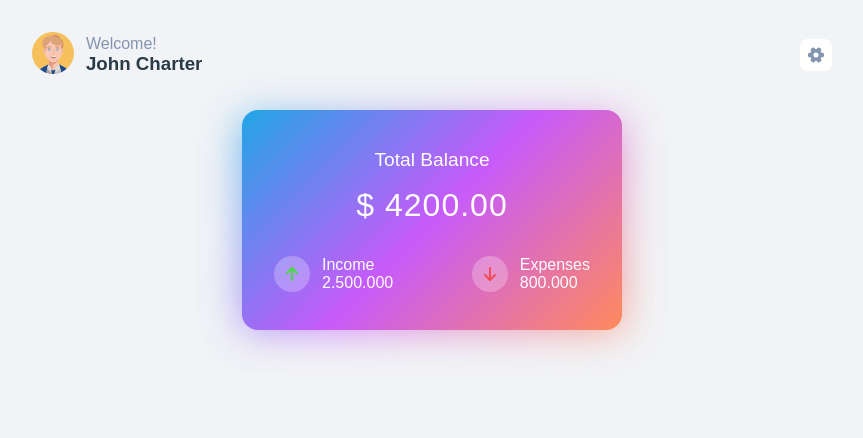
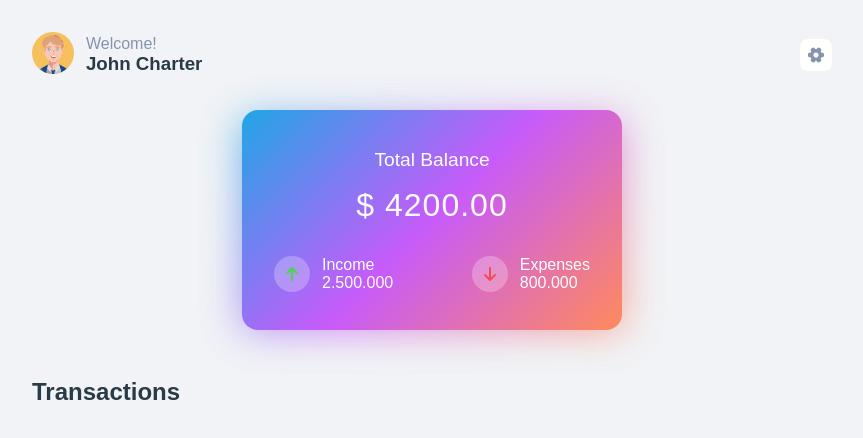
Before and after one commit to sbraende/expense-tracker, a React (Vite) app: page / in a window 1280 px wide. Shown: the top 438 px of the page, without its empty margins (208-1071 px from the left). Built offline with nearby package versions, Linux system fonts and the light colour scheme.

Commit message:
backup: fragment layout

```diff
--- a/src/App.jsx
+++ b/src/App.jsx
@@ -1,18 +1,20 @@
 import styles from "./App.module.css";
 import Balance from "./components/Balance/Balance";
 import Header from "./components/Header/Header";
+import Transactions from "./components/Transactions/Transactions";
 
 function App() {
   return (
     <div className={styles.container}>
       <Header />
-      <main>
+      <main className={styles.main}>
         <Balance />
-        {/* Transactions */}
+        <Transactions />
         {/* Add */}
       </main>
       <footer></footer>
     </div>
   );
 }
+
 export default App;
--- a/src/App.module.css
+++ b/src/App.module.css
@@ -5,3 +5,12 @@
   justify-content: center;
   align-items: center;
 }
+
+.main {
+  width: 100%;
+  max-width: var(--layout-primary-width);
+
+  display: flex;
+  flex-direction: column;
+  gap: var(--spacing-medium);
+}
--- a/src/components/Balance/Balance.module.css
+++ b/src/components/Balance/Balance.module.css
@@ -1,4 +1,6 @@
 .cardSection {
+  align-self: center;
+
   padding: var(--spacing-large) 0;
 }
 
--- a/src/components/Header/Header.jsx
+++ b/src/components/Header/Header.jsx
@@ -3,7 +3,7 @@ import styles from "./Header.module.css";
 
 const Header = () => {
   return (
-    <header className={styles.header}>
+    <header className={styles.headerContainer}>
       <div className={styles.profileContainer}>
         <div className={styles.profilePictureContainer}>
           <img
--- a/src/components/Header/Header.module.css
+++ b/src/components/Header/Header.module.css
@@ -1,4 +1,4 @@
-.header {
+.headerContainer {
   width: 100%;
   max-width: var(--layout-primary-width);
   padding-top: var(--spacing-large);
--- /dev/null
+++ b/src/components/Transactions/Transactions.jsx
@@ -0,0 +1,11 @@
+import styles from "./Transactions.module.css";
+
+const Transactions = () => {
+  return (
+    <section className={styles.transactionsSection}>
+      <h1>Transactions</h1>
+    </section>
+  );
+};
+
+export default Transactions;
--- /dev/null
+++ b/src/components/Transactions/Transactions.module.css
@@ -0,0 +1,3 @@
+.transactionsSection {
+  /* align-self: center; */
+}
```
